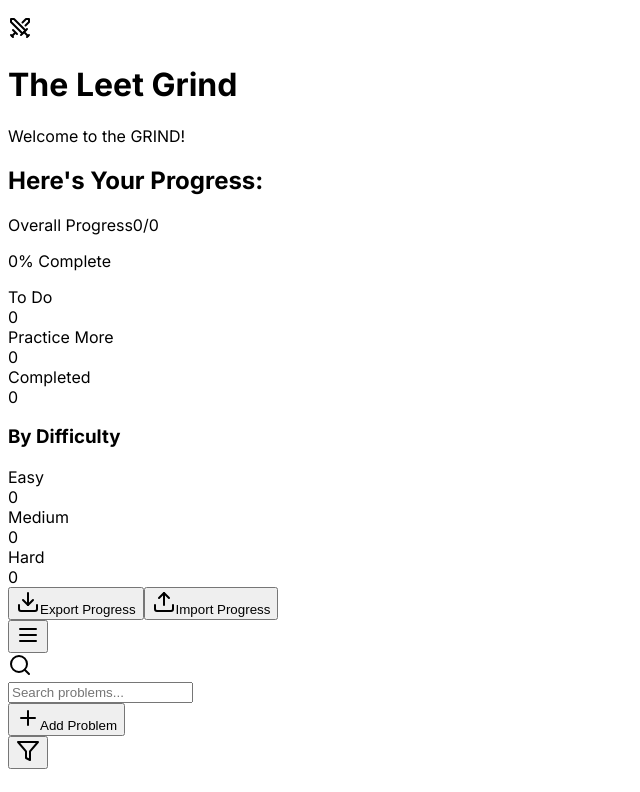
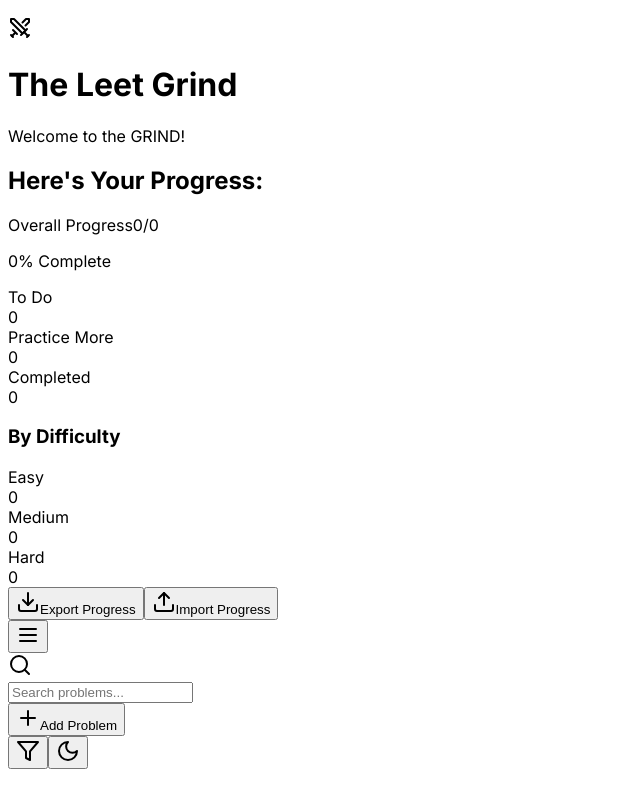
Before and after one commit to allenmurfee/the-leet-grind, a React (Vite) app in the folder client/: page / in a window 1280 px wide. Shown: the top 792 px of the page, without its empty margins (0-640 px from the left). Built offline with nearby package versions, Linux system fonts and the light colour scheme.

Commit message:
Checkpoint before pausing
Replit-Commit-Author: Agent
Replit-Commit-Session-Id: f1a94932-3601-42c3-a855-a7dd19111e3f

```diff
--- a/client/src/pages/dashboard.tsx
+++ b/client/src/pages/dashboard.tsx
@@ -8,7 +8,7 @@ import {
   SelectTrigger,
   SelectValue,
 } from "@/components/ui/select";
-import { Plus, Search, Filter, Menu } from "lucide-react";
+import { Plus, Search, Filter, Menu, Sun, Moon } from "lucide-react";
 import { AddProblemModal } from "@/components/add-problem-modal";
 import { ProblemCard } from "@/components/problem-card";
 import { Sidebar } from "@/components/sidebar";
@@ -20,6 +20,7 @@ export default function Dashboard() {
   const [problems, setProblems] = useState<LeetCodeProblem[]>([]);
   const [showAddModal, setShowAddModal] = useState(false);
   const [showFilters, setShowFilters] = useState(false);
+  const [darkMode, setDarkMode] = useState(false);
   const [searchTerm, setSearchTerm] = useState("");
   const [categoryFilter, setCategoryFilter] = useState("all");
   const [difficultyFilter, setDifficultyFilter] = useState("all");
@@ -176,6 +177,15 @@ export default function Dashboard() {
     setDifficultyFilter("all");
   };
 
+  const toggleDarkMode = () => {
+    setDarkMode(!darkMode);
+    if (darkMode) {
+      document.documentElement.classList.remove("dark");
+    } else {
+      document.documentElement.classList.add("dark");
+    }
+  };
+
   const getCategoryDisplayName = (category: string) => {
     switch (category) {
       case "todo":
@@ -248,6 +258,15 @@ export default function Dashboard() {
               onClick={() => setShowFilters(!showFilters)}
             >
               <Filter className="h-5 w-5" />
+            </Button>
+
+            {/* Dark Mode Button */}
+            <Button variant="ghost" size="sm" onClick={toggleDarkMode}>
+              {darkMode ? (
+                <Sun className="h-5 w-5" />
+              ) : (
+                <Moon className="h-5 w-5" />
+              )}
             </Button>
           </div>
 
```
